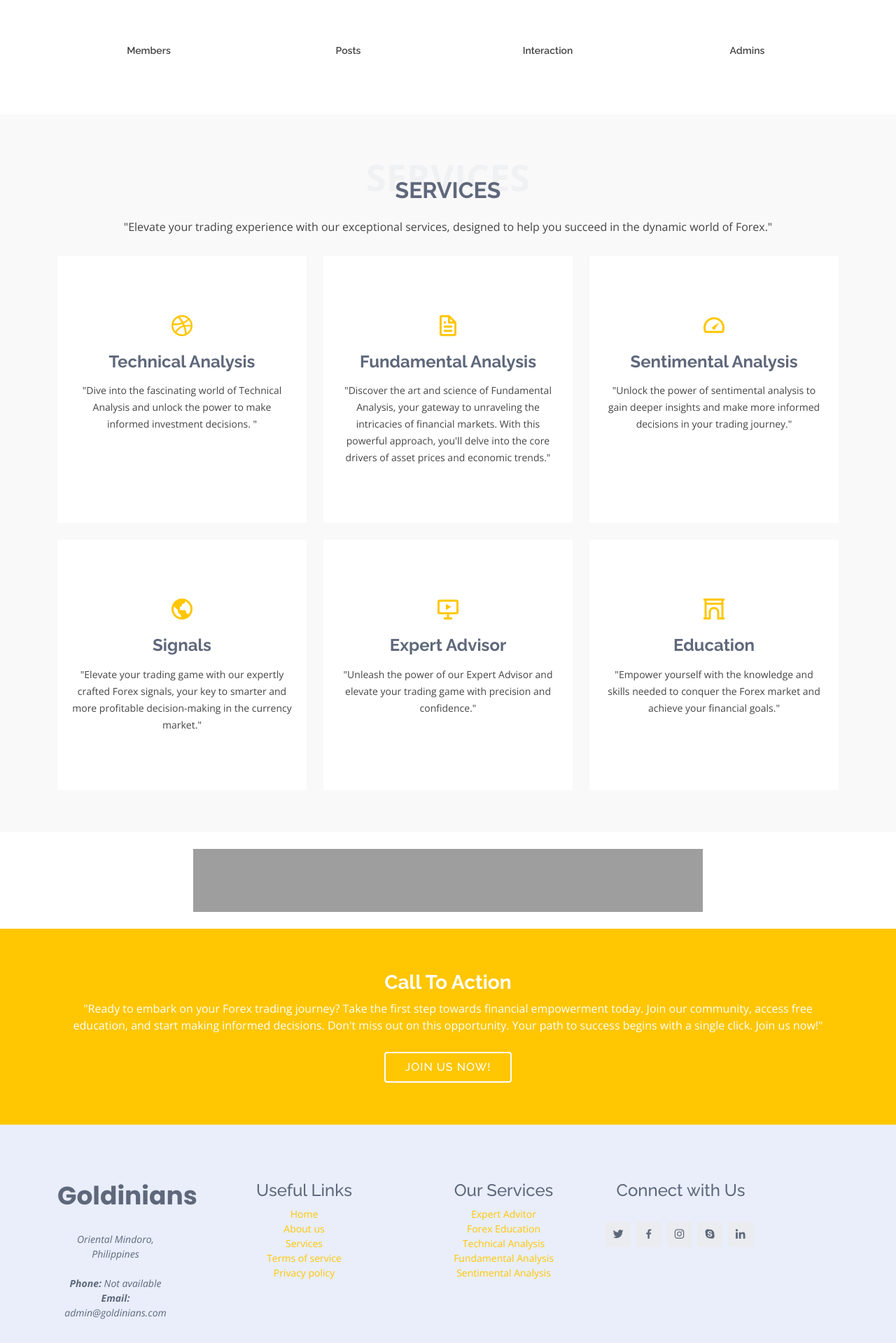
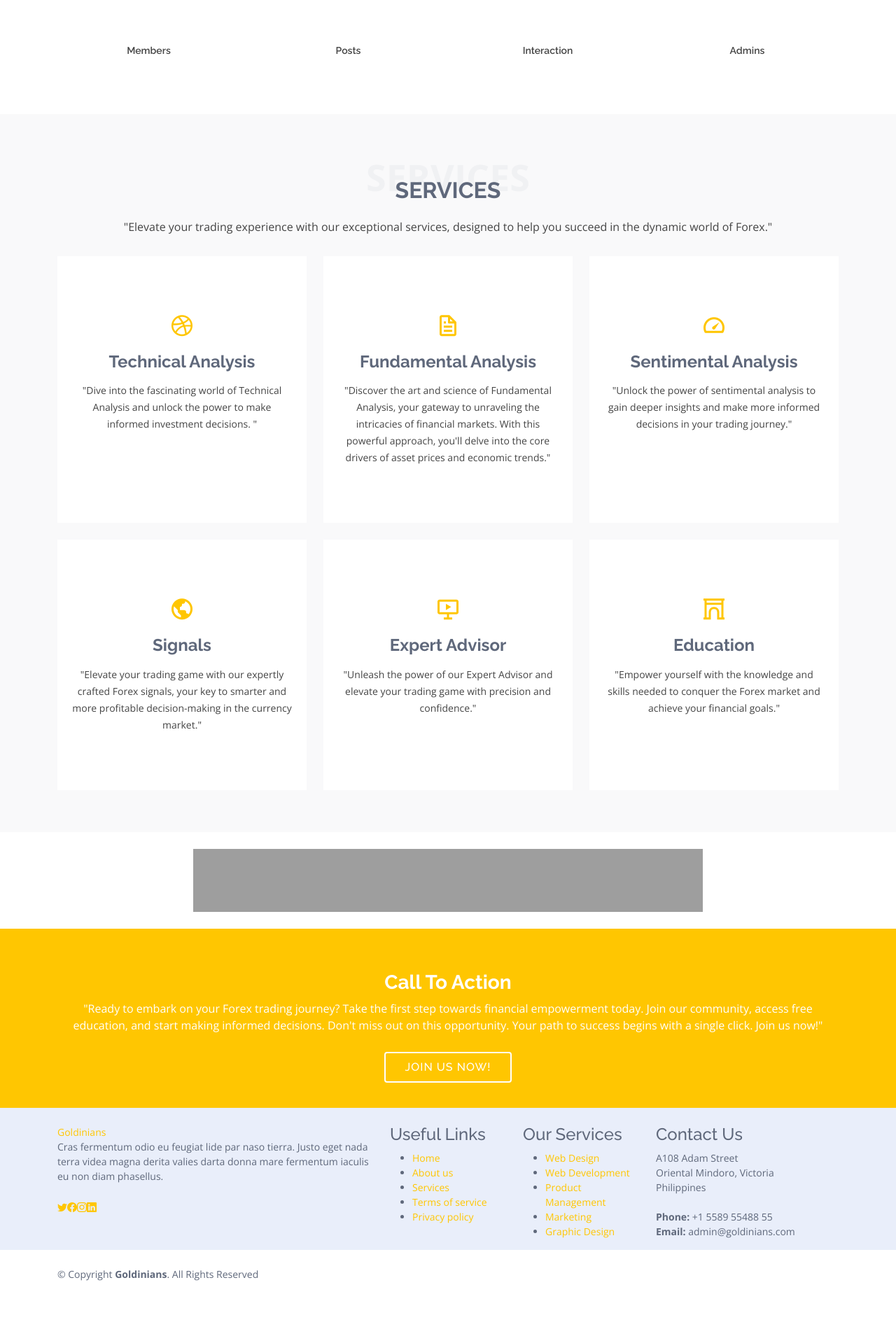
Before and after one commit to jimmyvargaslozanojr/goldinians, a PHP site: page / in a window 1280 px wide. Shown: the part 2841-4760 px from the top of the page at 70% size. After the commit the page ends 4671 px from the top, so only its background shows below. Run offline with PHP 8.4, Linux system fonts and the light colour scheme; grey boxes are pictures that could not be loaded.

Commit message:
edit footer

```diff
--- a/assets/css/style.css
+++ b/assets/css/style.css
@@ -95,7 +95,7 @@ h6 {
 }
 
 #header .logo img {
-  max-height: 80px;
+  max-height: 50px;
 }
 
 @media (max-width: 991px) {
--- a/index.html
+++ b/index.html
@@ -519,94 +519,71 @@
     </main>
     <!-- End #main -->
 
+
+
 <!-- ======= Footer ======= -->
-    <footer id="footer">
-      <div class="footer-top">
+<footer id="footer" class="footer">
+
   <div class="container">
-          <div class="row">
-            <div class="col-lg-2 col-md-6 footer-contact">
-              <h3>Goldinians</h3>
-              <p>
-                Oriental Mindoro,<br />
-                Philippines <br /><br />
-                <strong>Phone:</strong> Not available<br />
-                <strong>Email:</strong> admin@goldinians.com<br />
-              </p>
+    <div class="row gy-4">
+      <div class="col-lg-5 col-md-12 footer-info">
+        <a href="index.html" class="logo d-flex align-items-center">
+          <span>Goldinians</span>
+        </a>
+        <p>Cras fermentum odio eu feugiat lide par naso tierra. Justo eget nada terra videa magna derita valies darta donna mare fermentum iaculis eu non diam phasellus.</p>
+        <div class="social-links d-flex mt-4">
+          <a href="#" class="twitter"><i class="bi bi-twitter"></i></a>
+          <a href="#" class="facebook"><i class="bi bi-facebook"></i></a>
+          <a href="#" class="instagram"><i class="bi bi-instagram"></i></a>
+          <a href="#" class="linkedin"><i class="bi bi-linkedin"></i></a>
+        </div>
       </div>
 
-            <div class="col-lg-3 col-md-6 footer-links">
+      <div class="col-lg-2 col-6 footer-links">
+        <h4>Useful Links</h4>
         <ul>
-                <ul>
-                  <h4>Useful Links</h4>
-                </ul>
-                <ul>
-                  <a href="#">Home</a>
-                </ul>
-                <ul>
-                  <a href="#">About us</a>
-                </ul>
-                <ul>
-                  <a href="#">Services</a>
-                </ul>
-                <ul>
-                  <a href="#">Terms of service</a>
-                </ul>
-                <ul>
-                  <a href="#">Privacy policy</a>
-                </ul>
+          <li><a href="#">Home</a></li>
+          <li><a href="#">About us</a></li>
+          <li><a href="#">Services</a></li>
+          <li><a href="#">Terms of service</a></li>
+          <li><a href="#">Privacy policy</a></li>
         </ul>
       </div>
 
-            <div class="col-lg-3 col-md-6 footer-links">
+      <div class="col-lg-2 col-6 footer-links">
+        <h4>Our Services</h4>
         <ul>
-                <ul>
-                  <h4>Our Services</h4>
-                </ul>
-                <ul>
-                  <a href="#">Expert Advitor</a>
-                </ul>
-                <ul>
-                  <a href="#">Forex Education</a>
-                </ul>
-                <ul>
-                  <a href="#">Technical Analysis</a>
-                </ul>
-                <ul>
-                  <a href="#">Fundamental Analysis</a>
-                </ul>
-                <ul>
-                  <a href="#">Sentimental Analysis</a>
-                </ul>
+          <li><a href="#">Web Design</a></li>
+          <li><a href="#">Web Development</a></li>
+          <li><a href="#">Product Management</a></li>
+          <li><a href="#">Marketing</a></li>
+          <li><a href="#">Graphic Design</a></li>
         </ul>
       </div>
 
-            <div class="col-lg-3 col-md-6 footer-links">
-              <h4>Connect with Us</h4>
-              <div class="social-links">
-                <a href="#" class="twitter"><i class="bx bxl-twitter"></i></a>
-                <a href="#" class="facebook"><i class="bx bxl-facebook"></i></a>
-                <a href="#" class="instagram"
-                  ><i class="bx bxl-instagram"></i
-                ></a>
-                <a href="#" class="google-plus"><i class="bx bxl-skype"></i></a>
-                <a href="#" class="linkedin"><i class="bx bxl-linkedin"></i></a>
+      <div class="col-lg-3 col-md-12 footer-contact text-center text-md-start">
+        <h4>Contact Us</h4>
+        <p>
+          A108 Adam Street <br>
+          Oriental Mindoro, Victoria<br>
+          Philippines<br><br>
+          <strong>Phone:</strong> +1 5589 55488 55<br>
+          <strong>Email:</strong> admin@goldinians.com<br>
+        </p>
+
       </div>
-            </div>
-          </div>
+
     </div>
   </div>
 
-      <div class="container">
-        <div class="copyright-wrap d-md-flex py-4">
-          <div class="me-md-auto text-center text-md-start">
+  <div class="container mt-4">
     <div class="copyright">
-              &copy; Copyright <strong><span>Goldinians</span></strong
-              >. All Rights Reserved
+      &copy; Copyright <strong><span>Goldinians</span></strong>. All Rights Reserved
     </div>
+
   </div>
-        </div>
-      </div>
-    </footer>
+
+</footer><!-- End Footer -->
 <!-- End Footer -->
 
     <a
```
Lines whose indentation alone changed are shown as unchanged.
